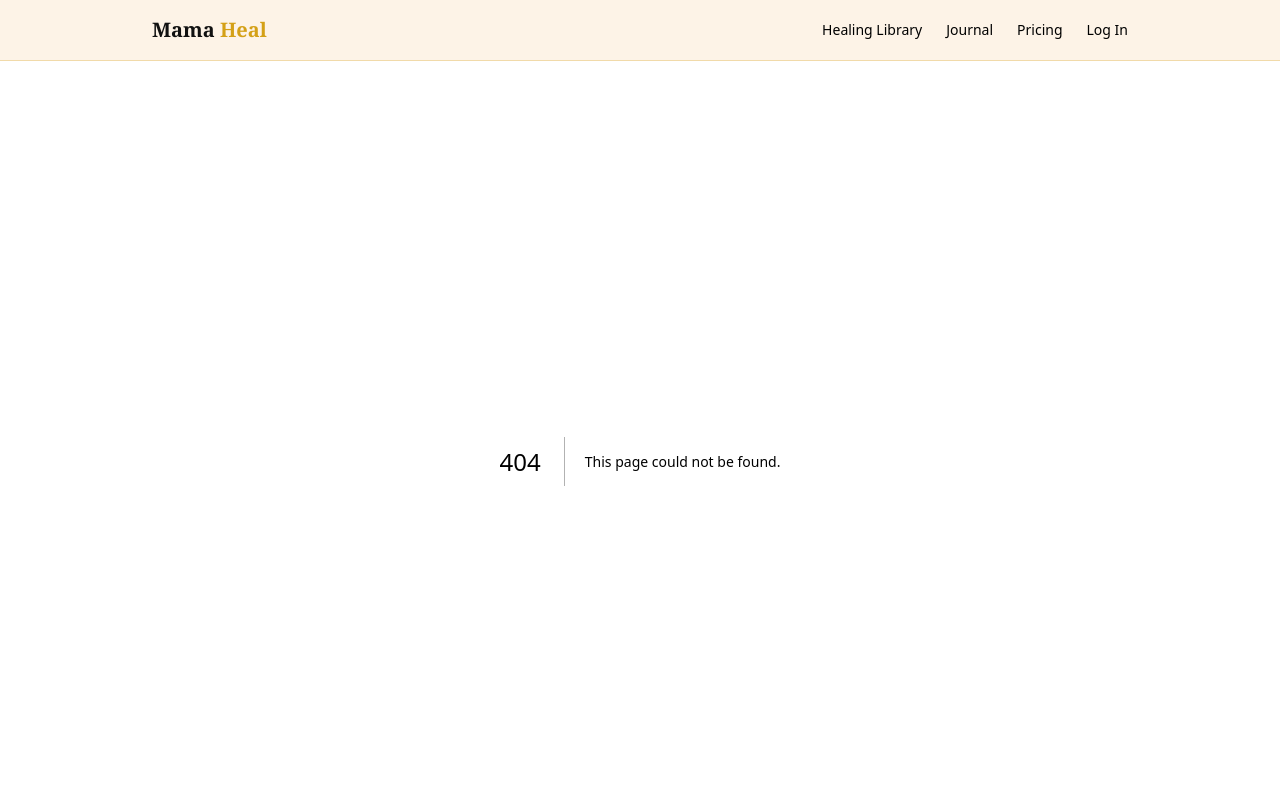
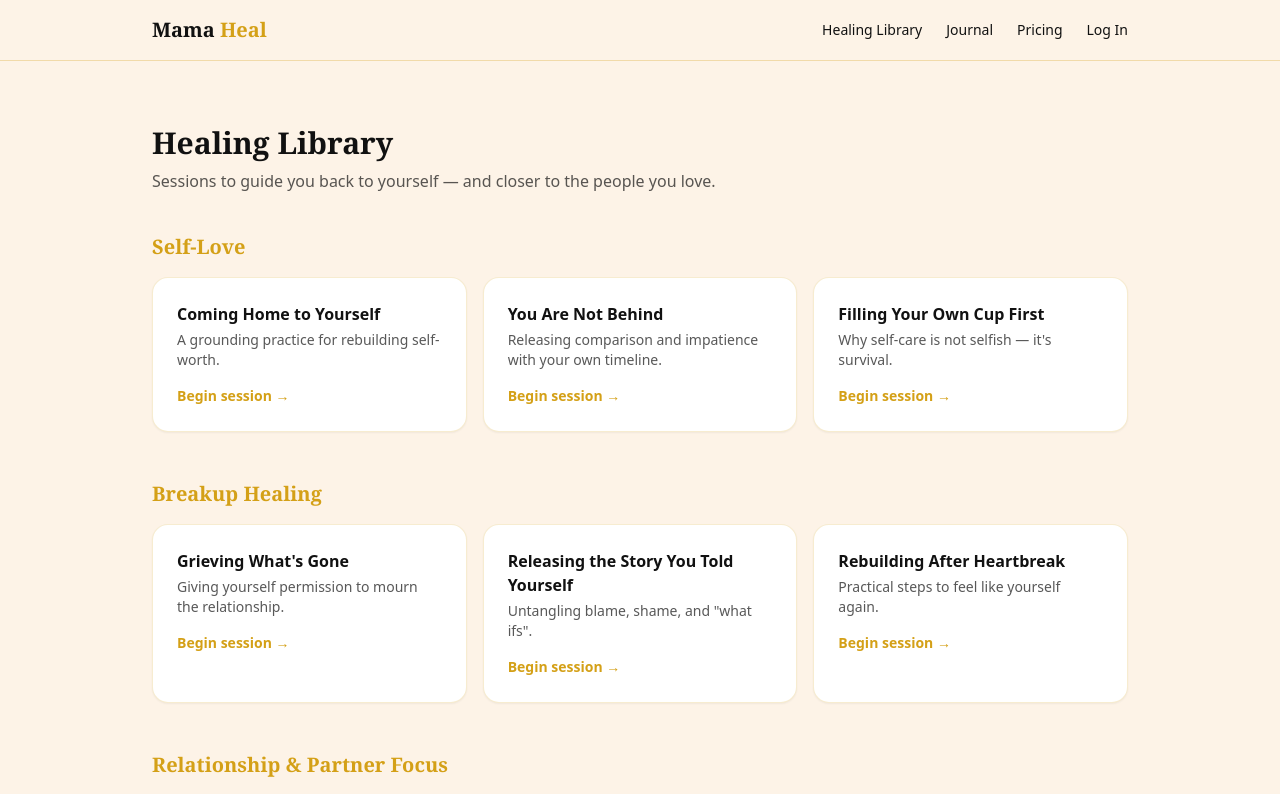
Before and after one commit to glowmama4-cloud/mama-heal, a Next.js app: page /library in a window 1280 px wide. Before the commit this address had no page. Shown: the top 794 px of the page. Built offline with nearby package versions, Linux system fonts and the light colour scheme.

Commit message:
Create page.js

```diff
--- /dev/null
+++ b/app/library/page.js
@@ -0,0 +1,43 @@
+const sessions = {
+  'Self-Love': [
+    { title: 'Coming Home to Yourself', desc: 'A grounding practice for rebuilding self-worth.' },
+    { title: 'You Are Not Behind', desc: 'Releasing comparison and impatience with your own timeline.' },
+    { title: 'Filling Your Own Cup First', desc: 'Why self-care is not selfish — it\'s survival.' },
+  ],
+  'Breakup Healing': [
+    { title: 'Grieving What\'s Gone', desc: 'Giving yourself permission to mourn the relationship.' },
+    { title: 'Releasing the Story You Told Yourself', desc: 'Untangling blame, shame, and "what ifs".' },
+    { title: 'Rebuilding After Heartbreak', desc: 'Practical steps to feel like yourself again.' },
+  ],
+  'Relationship & Partner Focus': [
+    { title: 'Your Children Will Leave — Your Partner Stays', desc: 'Rebalancing attention between motherhood and partnership.' },
+    { title: 'Rekindling Intimacy', desc: 'Small daily habits to keep the spark alive.' },
+    { title: 'Speaking Your Needs Without Guilt', desc: 'Healthy communication in long-term relationships.' },
+  ],
+}
+
+export default function Library() {
+  return (
+    <div className="max-w-5xl mx-auto px-6 py-16">
+      <h1 className="text-3xl font-serif font-bold mb-2">Healing Library</h1>
+      <p className="text-ink/70 mb-10">Sessions to guide you back to yourself — and closer to the people you love.</p>
+
+      {Object.entries(sessions).map(([category, items]) => (
+        <div key={category} className="mb-12">
+          <h2 className="text-xl font-serif font-bold text-gold mb-4">{category}</h2>
+          <div className="grid md:grid-cols-3 gap-4">
+            {items.map((s) => (
+              <div key={s.title} className="card">
+                <h3 className="font-semibold mb-1">{s.title}</h3>
+                <p className="text-sm text-ink/70">{s.desc}</p>
+                <button className="mt-4 text-sm font-semibold text-gold hover:underline">
+                  Begin session →
+                </button>
+              </div>
+            ))}
+          </div>
+        </div>
+      ))}
+    </div>
+  )
+}
```
